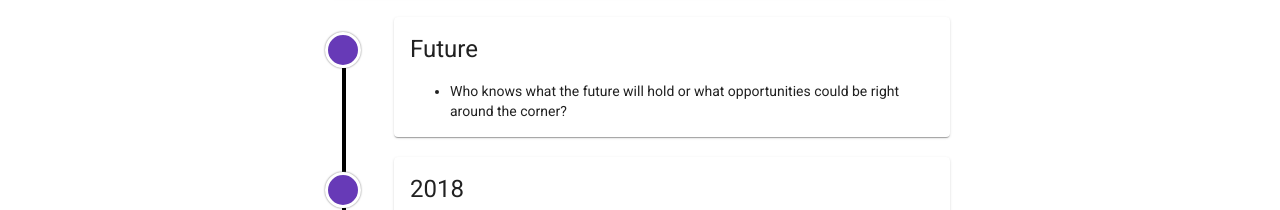
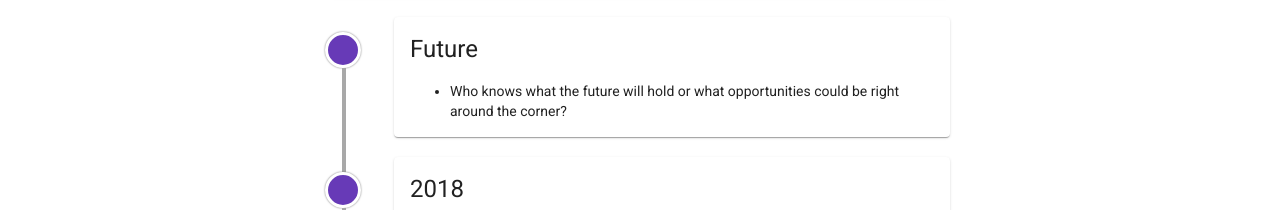
Before and after one commit to kirillov22/kirillov22.github.io, an Angular app: page / in a window 1280 px wide. Shown: the part 591-801 px from the top of the page. Built offline with nearby package versions, Linux system fonts and the light colour scheme.

Commit message:
Change timeline colour to lighter grey

```diff
--- a/src/app/timeline/timeline.component.scss
+++ b/src/app/timeline/timeline.component.scss
@@ -26,7 +26,7 @@ h3 {
   content: '';
   width: 4px;
   height: 100%;
-  background-color: black;
+  background-color: lighten($grey, 20%);
   top: 0;
   bottom: 0;
   margin-left: 17px;
```
